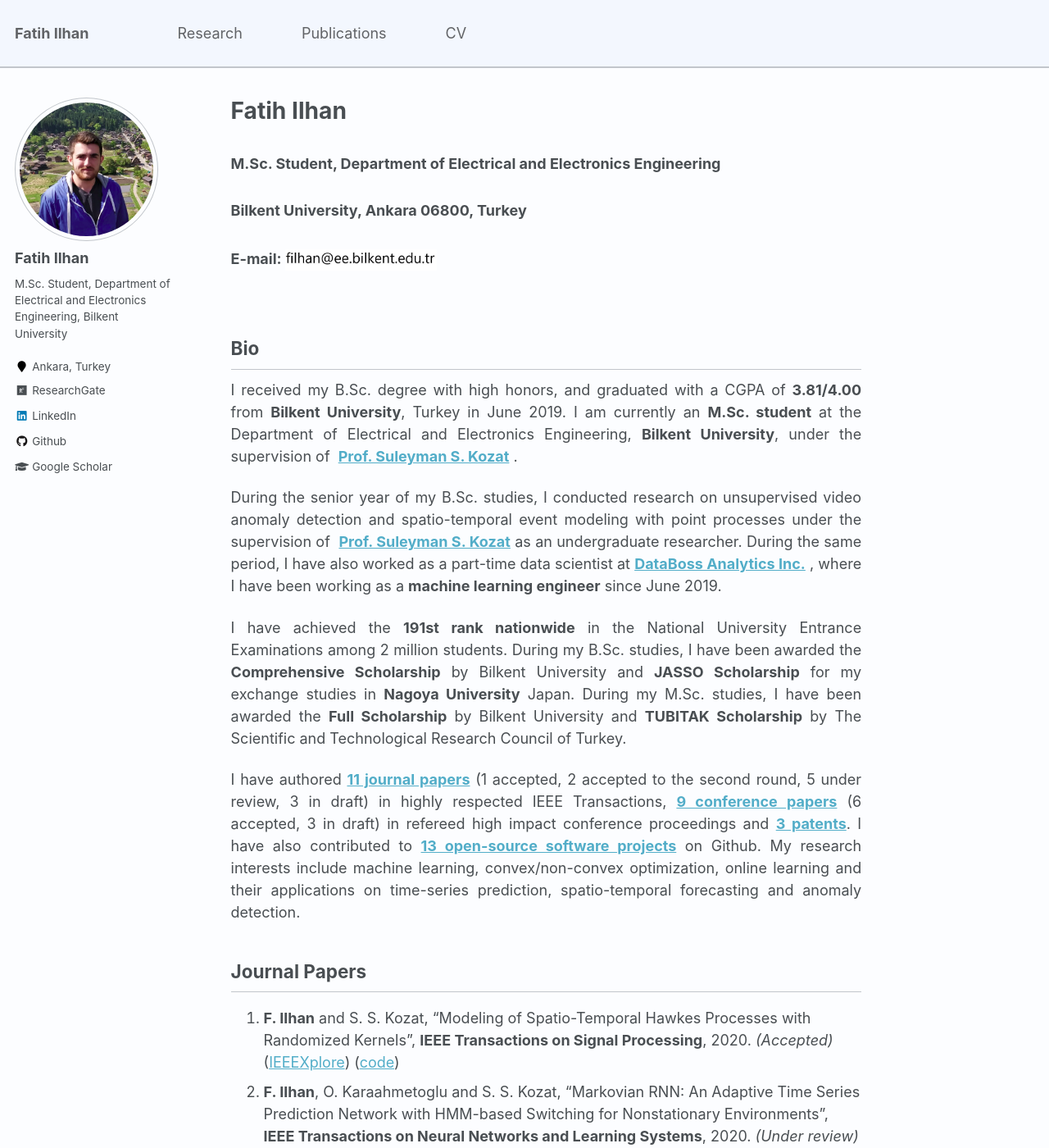
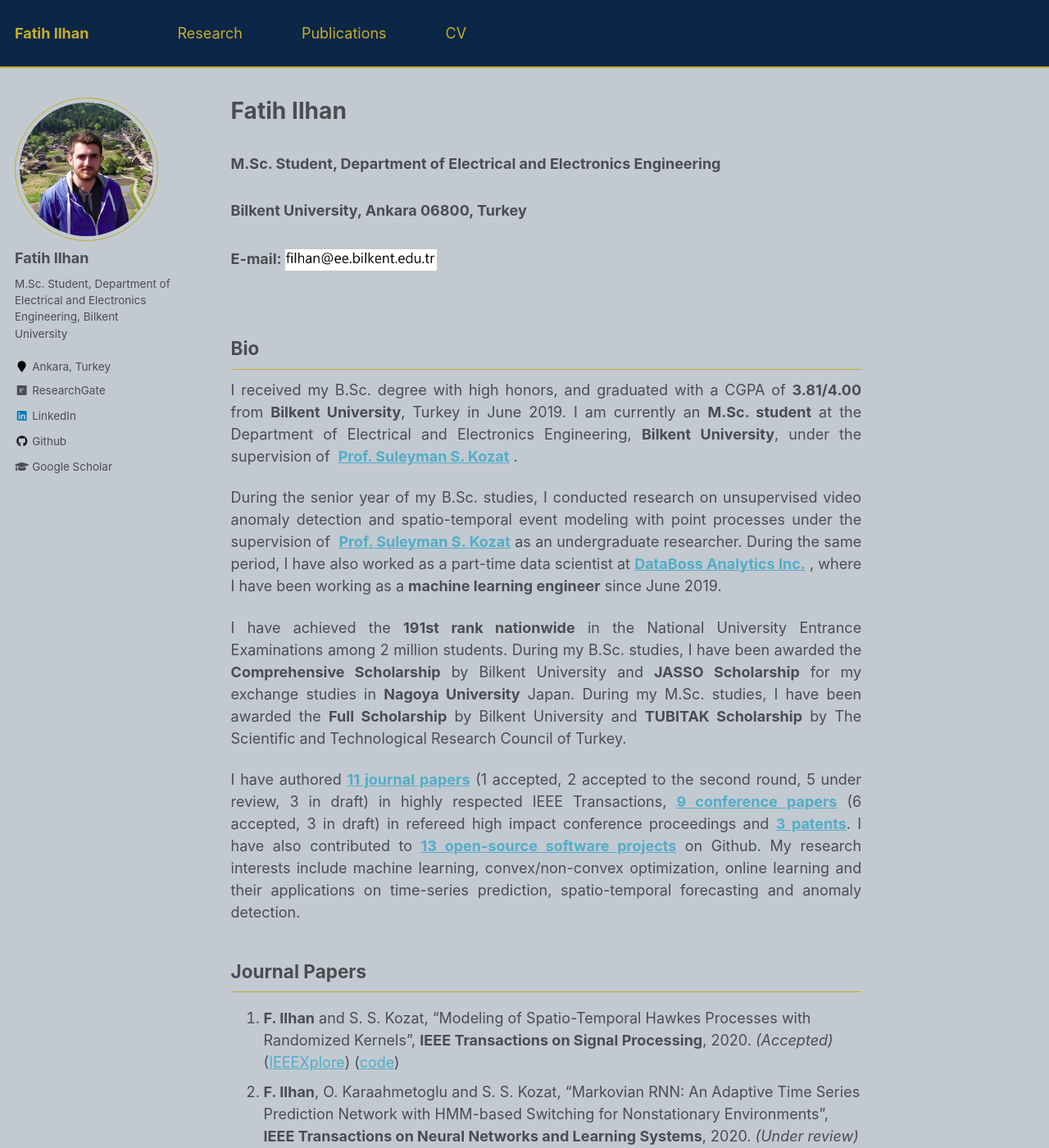
Before and after one commit to fatih-ilhan/fatih-ilhan.github.io, a Jekyll site: the page built from _pages/about.md, in a window 1280 px wide and 1400 px high. Shown: the whole window at 82% size. Built offline with Jekyll 4.4.1, drawn with Linux system fonts in a browser that asks for light colours.

Commit message:
Update _variables.scss

```diff
--- a/_sass/_variables.scss
+++ b/_sass/_variables.scss
@@ -54,12 +54,12 @@
 $lighter-gray               : mix(#fff, $gray, 90%);
 
 $body-color                 : #fff;
-$masthead-background-color  : #f3f7fe;
+$masthead-background-color  : #0c2647;
 $background-color           : mix(#fff, $masthead-background-color, 75%);
 $code-background-color      : #fafafa;
 $code-background-color-dark : $light-gray;
 $text-color                 : $dark-gray;
-$border-color               : mix(#000000, $masthead-background-color, 20%);
+$border-color               : #c5ad29;
 
 $primary-color              : #7a8288;
 $success-color              : #62c462;
@@ -94,8 +94,8 @@
 $link-color                 : $info-color;
 $link-color-hover           : mix(#000, $link-color, 25%);
 $link-color-visited         : mix(#fff, $link-color, 25%);
-$masthead-link-color        : mix(#000, $masthead-background-color, 60%);
-$masthead-link-color-hover  : mix(#000, $primary-color, 25%);
+$masthead-link-color        : #c5ad29;
+$masthead-link-color-hover  : mix(#000, $masthead-link-color, 25%);
 
 
 /*
```
